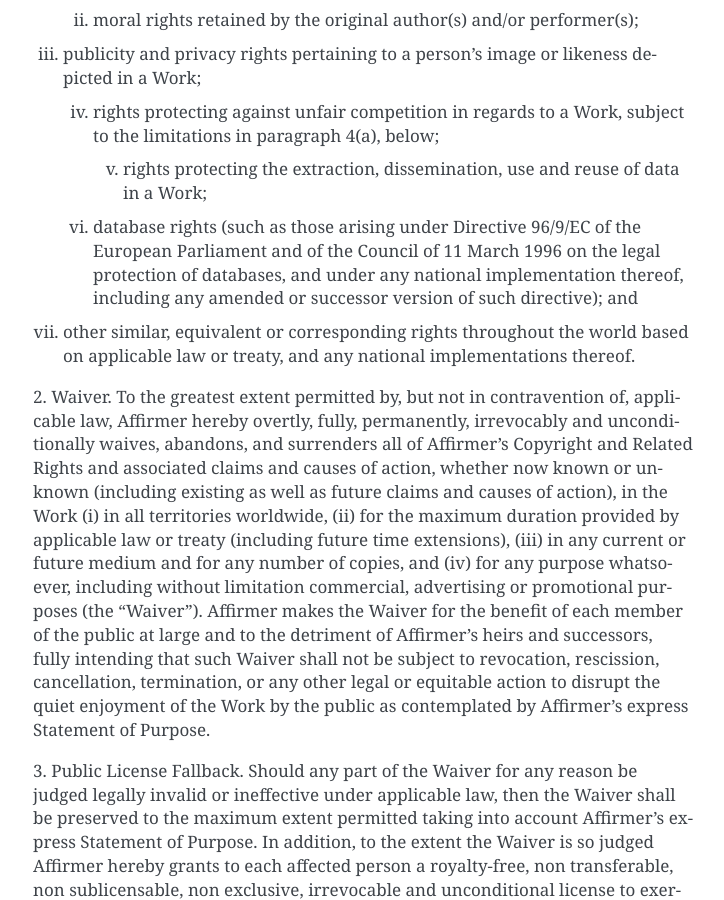
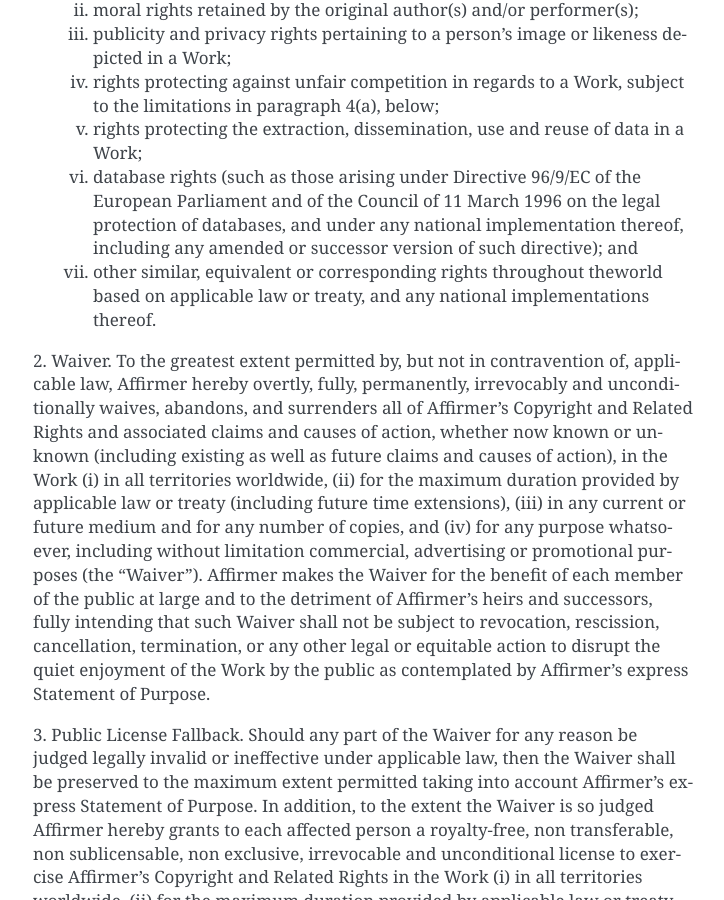
Before and after one commit to MR236/METER, a Sphinx documentation site: the page built from docs/source/license.rst, in a window 1280 px wide and 900 px high, scrolled down 1121 px. Shown: the whole window, without its empty margins (387-1111 px from the left). Built offline with Sphinx 7.4.7, drawn with Linux system fonts in a browser that asks for light colours.

Commit message:
Fixed indentation in license file

```diff
--- a/docs/source/license.rst
+++ b/docs/source/license.rst
@@ -45,23 +45,19 @@ protected by copyright and related or neighboring rights ("Copyright and
 Related Rights"). Copyright and Related Rights include, but are not
 limited to, the following:
 
-  i. the right to reproduce, adapt, distribute, perform, display,
-     communicate, and translate a Work;
- ii. moral rights retained by the original author(s) and/or performer(s);
-iii. publicity and privacy rights pertaining to a person's image or
-     likeness depicted in a Work;
- iv. rights protecting against unfair competition in regards to a Work,
-     subject to the limitations in paragraph 4(a), below;
-  v. rights protecting the extraction, dissemination, use and reuse of data
-     in a Work;
- vi. database rights (such as those arising under Directive 96/9/EC of the
-     European Parliament and of the Council of 11 March 1996 on the legal
-     protection of databases, and under any national implementation
-     thereof, including any amended or successor version of such
-     directive); and
-vii. other similar, equivalent or corresponding rights throughout the
-     world based on applicable law or treaty, and any national
-     implementations thereof.
+   i. the right to reproduce, adapt, distribute, perform, display, communicate, and translate a Work;
+
+   ii. moral rights retained by the original author(s) and/or performer(s);
+
+   iii. publicity and privacy rights pertaining to a person's image or likeness depicted in a Work;
+
+   iv. rights protecting against unfair competition in regards to a Work, subject to the limitations in paragraph 4(a), below;
+
+   v. rights protecting the extraction, dissemination, use and reuse of data in a Work;
+
+   vi. database rights (such as those arising under Directive 96/9/EC of the European Parliament and of the Council of 11 March 1996 on the legal protection of databases, and under any national implementation thereof, including any amended or successor version of such directive); and
+
+   vii. other similar, equivalent or corresponding rights throughout theworld based on applicable law or treaty, and any national implementations thereof.
 
 2. Waiver. To the greatest extent permitted by, but not in contravention
 of, applicable law, Affirmer hereby overtly, fully, permanently,
@@ -106,6 +102,7 @@ express Statement of Purpose.
 
  a. No trademark or patent rights held by Affirmer are waived, abandoned,
     surrendered, licensed or otherwise affected by this document.
+
  b. Affirmer offers the Work as-is and makes no representations or
     warranties of any kind concerning the Work, express, implied,
     statutory or otherwise, including without limitation warranties of
@@ -113,12 +110,14 @@ express Statement of Purpose.
     infringement, or the absence of latent or other defects, accuracy, or
     the present or absence of errors, whether or not discoverable, all to
     the greatest extent permissible under applicable law.
+
  c. Affirmer disclaims responsibility for clearing rights of other persons
     that may apply to the Work or any use thereof, including without
     limitation any person's Copyright and Related Rights in the Work.
     Further, Affirmer disclaims responsibility for obtaining any necessary
     consents, permissions or other rights required for any use of the
     Work.
+
  d. Affirmer understands and acknowledges that Creative Commons is not a
     party to this document and has no duty or obligation with respect to
     this CC0 or use of the Work.
```
Also changed, not shown: 5 other files.
